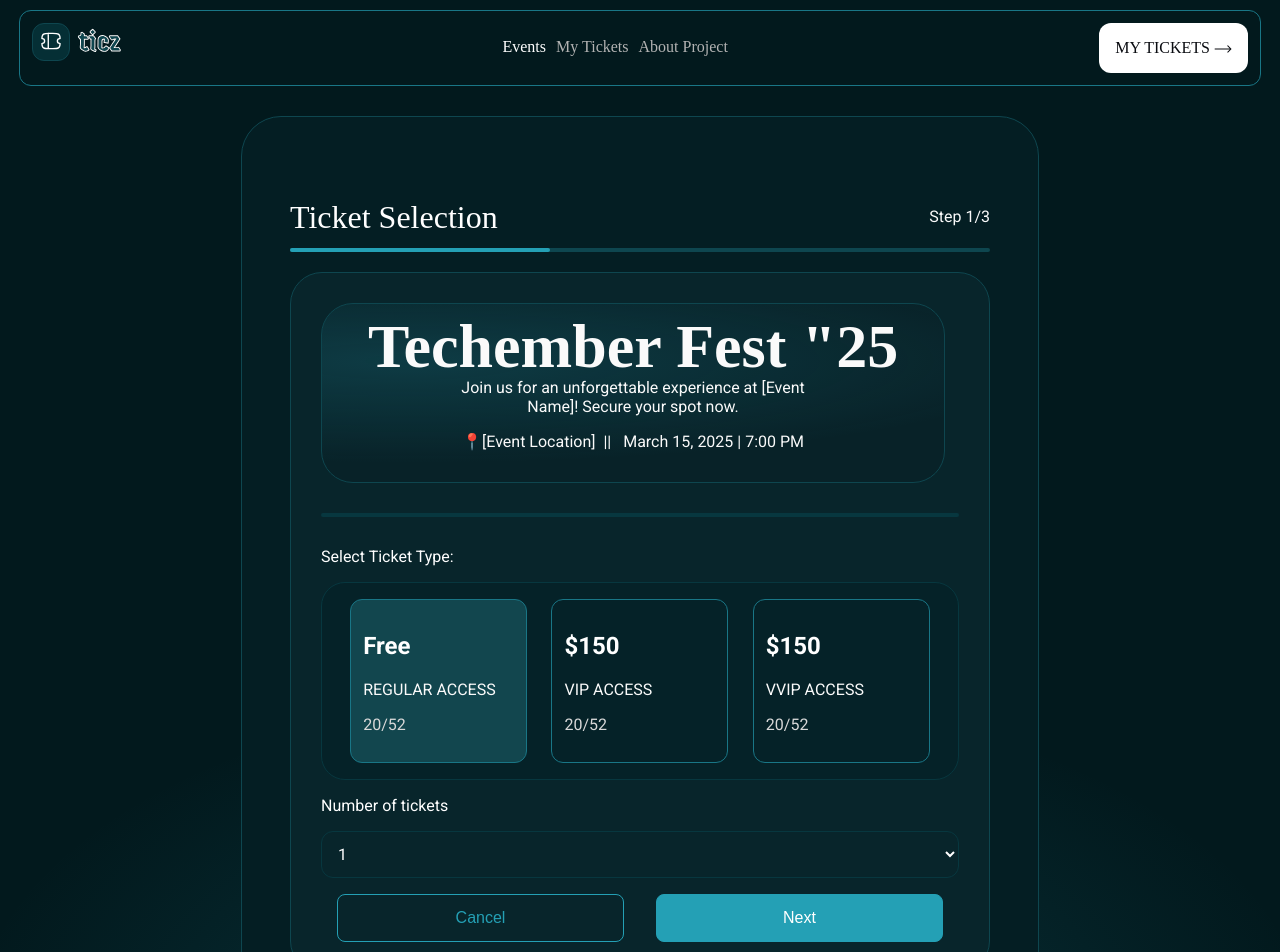
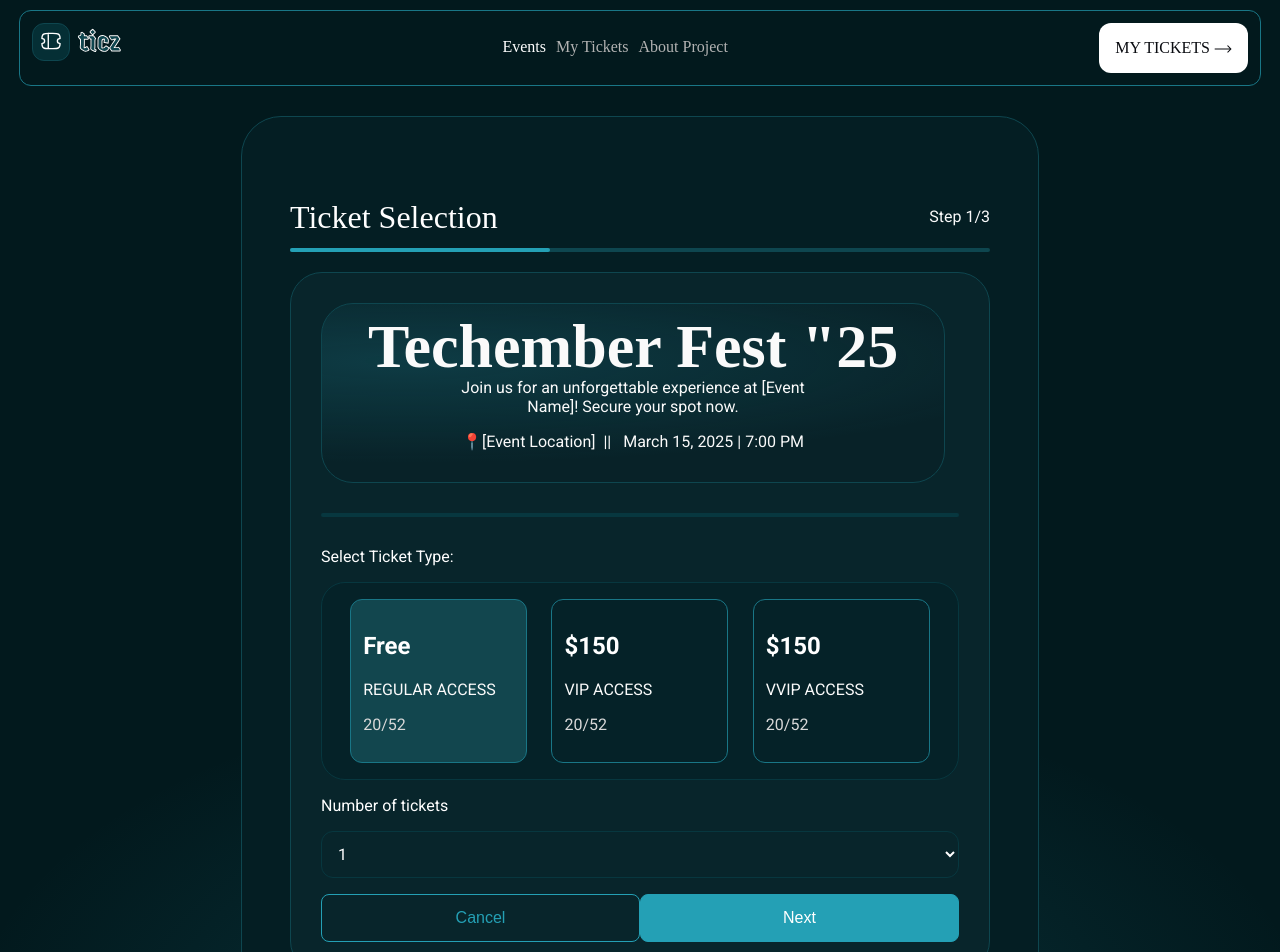
Before and after one commit to Kawthar1512/Conference-ticket-gen, a React (Vite) app: page / in a window 1280 px wide. Shown: the top 952 px of the page. Built offline with nearby package versions, Linux system fonts and the light colour scheme; a web font is replaced by a local one.

Commit message:
Landpage

```diff
--- a/src/styles/App.css
+++ b/src/styles/App.css
@@ -63,7 +63,7 @@ b {
 
 .button {
     height: 48px;
-    width: 45%;
+    width: 50%;
     border: 1px solid rgba(36, 160, 181, 1);
     background-color: transparent;
     color: rgba(36, 160, 181, 1);
@@ -166,4 +166,7 @@ opacity: 0.4;
         width: 93%;
 
     }
+    .button{
+        width: 100%;
+    }
 }
```
